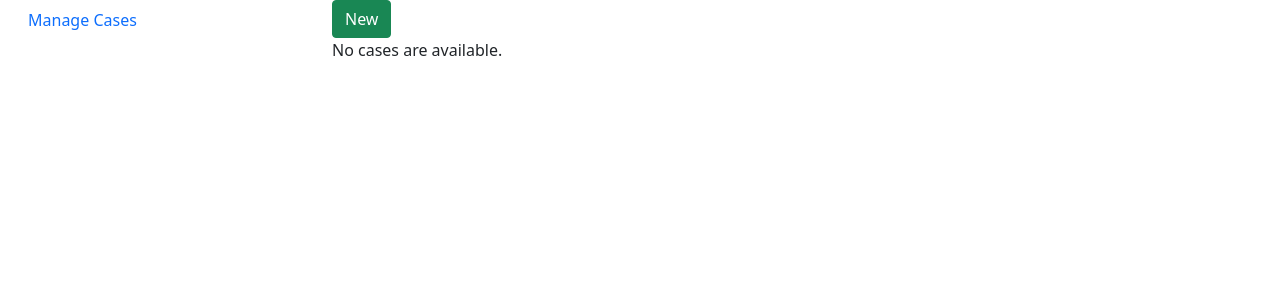
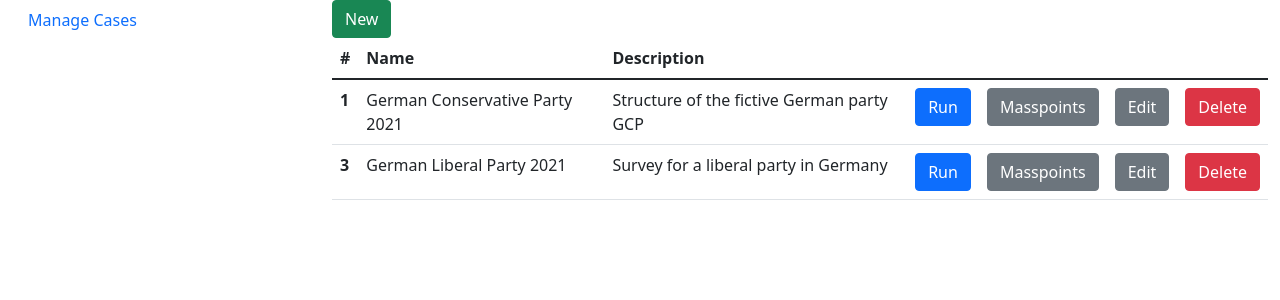
Before and after one commit to PKittler/CenterOfMass, a Django app: page /data_manager/ in a window 1280 px wide. Shown: the top 300 px of the page. Run offline with Django 3.2, Linux system fonts and the light colour scheme; data comes from the database, SQL or seed files in the repository; both versions use the stored data as it was after the commit; some libraries are stand-ins or nearby versions.

Commit message:
fixes: - data_manager:index works now - data_manager:index link to masspoints works now - data_manager:index edit case works - editing masspoints works now

```diff
--- a/data_manager/templates/data_manager/index.html
+++ b/data_manager/templates/data_manager/index.html
@@ -7,13 +7,13 @@
    <div class="row">
        <div class="col-12">
          {% buttons %}
-             <a class="btn btn-success" href="/data_manager/new_case/">New</a>
+             <a class="btn btn-success" href="/data_manager/new/">New</a>
          {% endbuttons %}
        </div>
    </div>
    <div class="row">
        <div class="col-12">
-           {% if latest_cases_list %}
+           {% if latest_cases_list|length > 0 %}
 
                <table class="table">
                    <thead>
@@ -40,7 +40,7 @@
                              </td>
                              <td>
                                  {% buttons %}
-                                     <a class="btn btn-secondary" href="/data_manager/{{ case.id }}/masspoints/">Masspoints</a>
+                                     <a class="btn btn-secondary" href="/data_manager/{{ case.id }}">Masspoints</a>
                                  {% endbuttons %}
                              </td>
                              <td>
--- a/data_manager/views.py
+++ b/data_manager/views.py
@@ -6,7 +6,7 @@ from .forms import NewCaseForm, EditCaseForm, AddMasspointForm, EditMasspointFor
 
 class IndexView(generic.ListView):
     template_name = "data_manager/index.html"
-    content_object_name = "latest_cases_list"
+    context_object_name = "latest_cases_list"
 
     def get_queryset(self):
         return Case.objects.order_by('name')
@@ -14,7 +14,7 @@ class IndexView(generic.ListView):
 
 def NewCaseView(request):
     if request.method == "POST":
-        form = NewCaseView(request.POST)
+        form = NewCaseForm(request.POST)
 
         if form.is_valid():
             form.save()
@@ -46,7 +46,7 @@ def DeleteCaseView(request, case_id):
 
 class OverviewCaseView(generic.ListView):
     template_name = "data_manager/masspoints.html"
-    content_object_name = "masspoints_list"
+    context_object_name = "masspoints_list"
 
     def get_queryset(self):
         return Masspoint.objects.filter(id = self.kwargs["case_id"])
```
Also changed, not shown: db.sqlite3.
